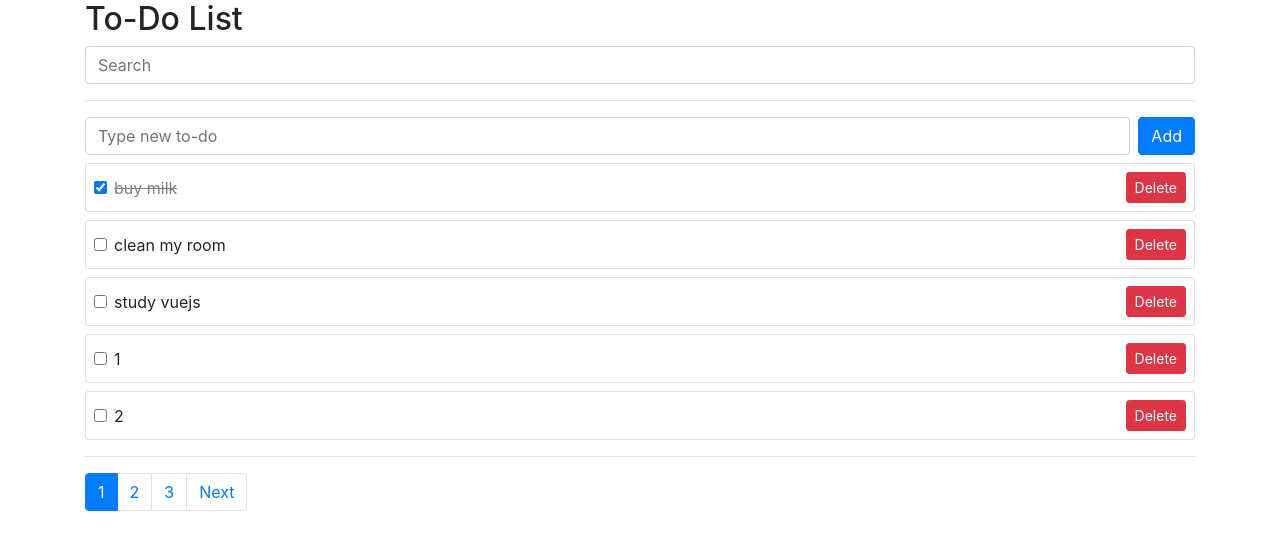
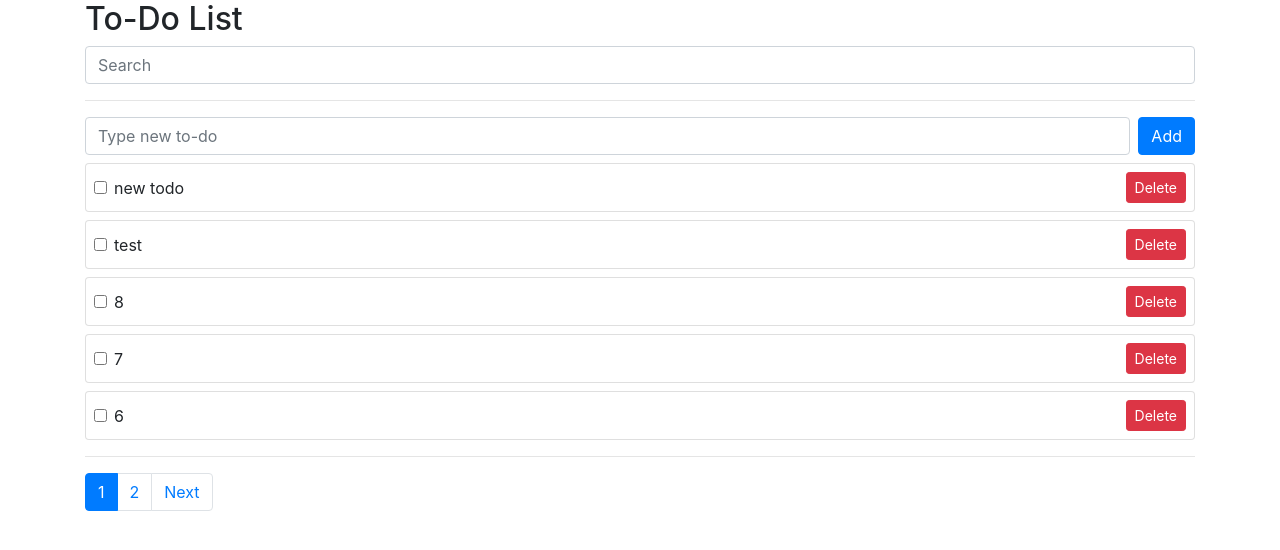
Before and after one commit to dianakoh/vue-project, a Vue app in the folder vue3-project/: page / in a window 1280 px wide. Shown: the top 550 px of the page. Built offline with nearby package versions, Linux system fonts and the light colour scheme; data requests are answered from the project's data file.

Commit message:
작은 문제점들 수정

```diff
--- a/vue3-project/db.json
+++ b/vue3-project/db.json
@@ -6,19 +6,9 @@
       "id": 1
     },
     {
-      "subject": "clean my room",
-      "completed": false,
-      "id": 2
-    },
-    {
       "subject": "study vuejs",
       "completed": false,
       "id": 3
-    },
-    {
-      "subject": "1",
-      "completed": false,
-      "id": 4
     },
     {
       "subject": "2",
@@ -29,11 +19,6 @@
       "subject": "3",
       "completed": false,
       "id": 6
-    },
-    {
-      "subject": "4",
-      "completed": false,
-      "id": 7
     },
     {
       "subject": "5",
@@ -54,6 +39,16 @@
       "subject": "8",
       "completed": false,
       "id": 11
+    },
+    {
+      "subject": "test",
+      "completed": false,
+      "id": 12
+    },
+    {
+      "subject": "new todo",
+      "completed": false,
+      "id": 13
     }
   ]
 }
--- a/vue3-project/src/App.vue
+++ b/vue3-project/src/App.vue
@@ -57,7 +57,7 @@
       currentPage.value = page;
       try {
         const res = await axios.get(
-          `http://localhost:3000/todos?subject_like=${searchText.value}&_page=${page}&_limit=${limit}`
+          `http://localhost:3000/todos?_sort=id&_order=desc&subject_like=${searchText.value}&_page=${page}&_limit=${limit}`
         );
         numberOfTodos.value = res.headers["x-total-count"];
         todos.value = res.data;
@@ -72,11 +72,11 @@
       // 데이터베이스에 todo 저장
       error.value = "";
       try {
-        const res = await axios.post("http://localhost:3000/todos", {
+        await axios.post("http://localhost:3000/todos", {
           subject: todo.subject,
           completed: todo.completed,
         });
-        todos.value.push(res.data);
+        getTodos(1);
       } catch (err) {
         error.value = "Something went wrong.";
       }
@@ -101,7 +101,7 @@
       const id = todos.value[index].id;
       try {
         await axios.delete("http://localhost:3000/todos/" + id);
-        todos.value.splice(index, 1);
+        getTodos(1);
       } catch (err) {
         error.value = "Something went wrong.";
       }
```
